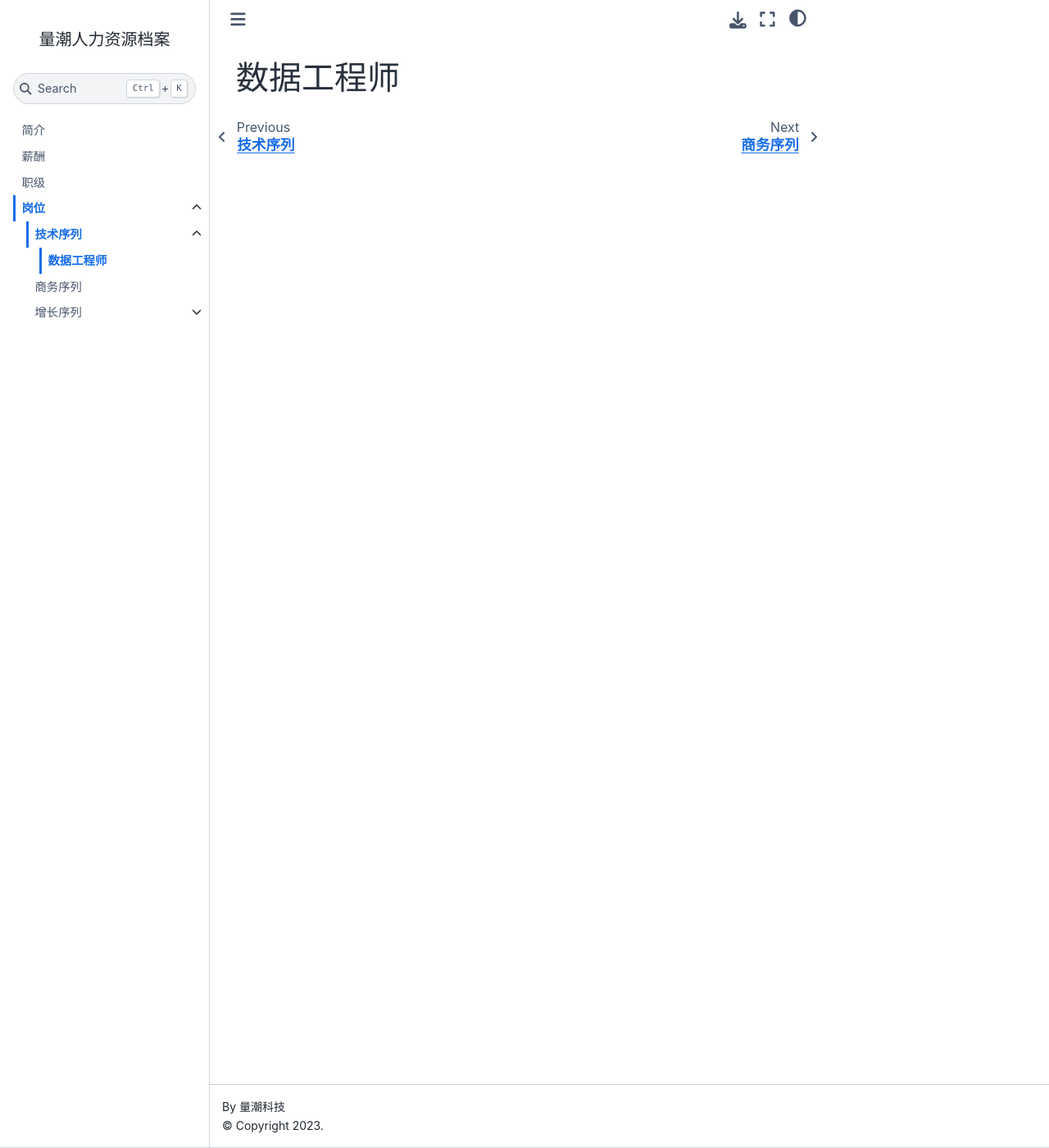
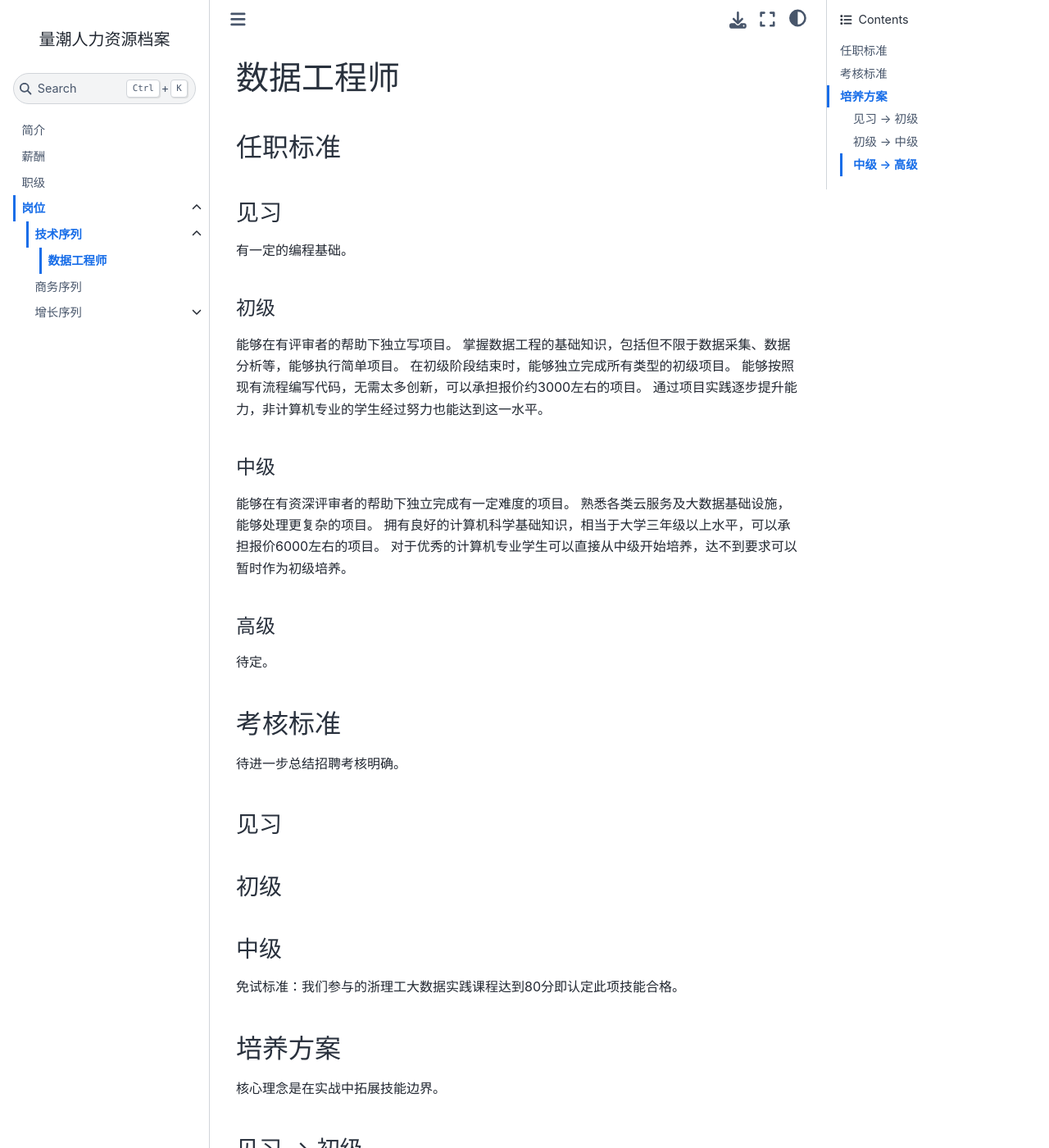
Before and after one commit to quanttide/quanttide-profile-of-human-resources, a Jupyter Book: the page built from positions/tech/data_engineer.md, in a window 1280 px wide and 1400 px high. Shown: the whole window at 82% size. Built offline with Jupyter Book 1.0.4 settings and Sphinx 7.4.7 and the Sphinx Book theme 1.1.4, drawn with Linux system fonts in a browser that asks for light colours; some of the changed text lies outside the part shown.

Commit message:
feat: 数据工程师

```diff
--- a/positions/tech/data_engineer.md
+++ b/positions/tech/data_engineer.md
@@ -1 +1,56 @@
 # 数据工程师
+
+## 任职标准
+
+### 见习
+
+有一定的编程基础。
+
+#### 初级
+
+能够在有评审者的帮助下独立写项目。
+掌握数据工程的基础知识，包括但不限于数据采集、数据分析等，能够执行简单项目。
+在初级阶段结束时，能够独立完成所有类型的初级项目。
+能够按照现有流程编写代码，无需太多创新，可以承担报价约3000左右的项目。
+通过项目实践逐步提升能力，非计算机专业的学生经过努力也能达到这一水平。
+
+#### 中级
+
+能够在有资深评审者的帮助下独立完成有一定难度的项目。
+熟悉各类云服务及大数据基础设施，能够处理更复杂的项目。
+拥有良好的计算机科学基础知识，相当于大学三年级以上水平，可以承担报价6000左右的项目。
+对于优秀的计算机专业学生可以直接从中级开始培养，达不到要求可以暂时作为初级培养。
+
+#### 高级
+
+待定。
+
+## 考核标准
+
+待进一步总结招聘考核明确。
+
+### 见习
+
+### 初级
+
+### 中级
+
+免试标准：我们参与的浙理工大数据实践课程达到80分即认定此项技能合格。
+
+
+## 培养方案
+
+核心理念是在实战中拓展技能边界。
+
+### 见习 -> 初级
+
+实训生经过几个项目的跟读和上手尝试，考核通过以后即可晋升为实习生。
+
+### 初级 -> 中级
+
+初级数据工程师可通过参与几个项目快速弥补自身不足，并在项目周期内较快地升级为中级数据工程师。
+一般的科班学生经过6个月、优秀的科班学生经过3个月，即可成长为中级数据工程师。
+
+### 中级 -> 高级
+
+待定。
```
Also changed, not shown: positions/growth/social_media_operator.md (+2 -2 lines).
